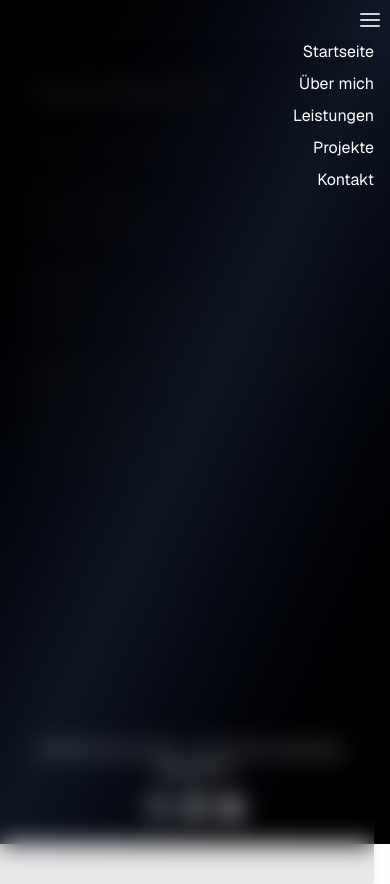
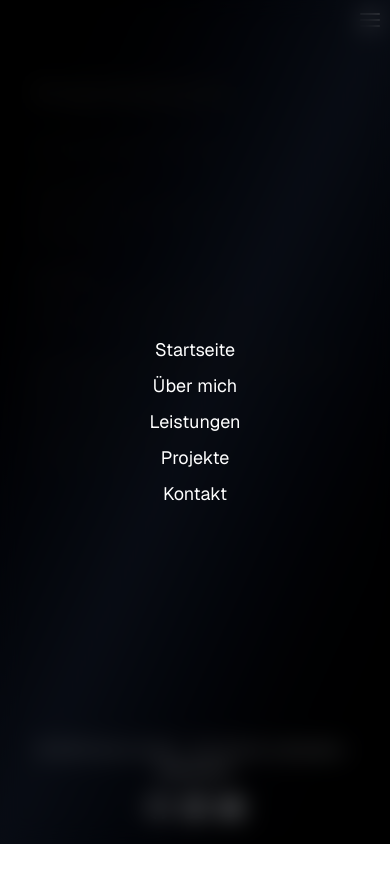
Before and after one commit to AchillesGit/portfolio, a Next.js app: page /impressum in a window 390 px wide. Both pictures are taken after a click on the button "Menü öffnen oder schließen". After the commit the page ends 844 px from the top, so only its background shows below. Built offline with nearby package versions, Linux system fonts and the light colour scheme.

Commit message:
Refactor Header, Impressum, and Services components for improved layout, responsiveness, and content accuracy

```diff
--- a/app/components/header.tsx
+++ b/app/components/header.tsx
@@ -7,7 +7,11 @@ export default function Header() {
   const [menuOpen, setMenuOpen] = useState(false);
 
   return (
-    <header className='p-2 w-full z-50'>
+    <header
+      className={`md:relative sticky top-0 md:bg-transparent p-2 w-full z-50 ${
+        menuOpen ? "" : "bg-black/9 backdrop-blur-md"
+      }`}
+    >
       <nav className='flex justify-end items-center'>
         <div className='hidden md:flex gap-4'>
           <Link
@@ -50,40 +54,23 @@ export default function Header() {
         </button>
       </nav>
       {menuOpen && (
-        <div className='flex flex-col absolute end-4 top-10 items-end space-y-2 md:hidden fade-in bg-black/9 backdrop-blur-md rounded-md shadow-xl w-full h-full'>
-          <Link
-            href='/'
-            onClick={() => setMenuOpen(false)}
-            className='text-white'
-          >
+        <div
+          onClick={() => setMenuOpen(false)}
+          className='fixed inset-0 flex flex-col space-y-2 md:hidden fade-in w-full h-screen bg-black/50 backdrop-blur-md justify-center items-center'
+        >
+          <Link href='/' className='text-white text-lg'>
             Startseite
           </Link>
-          <Link
-            href='/profil'
-            onClick={() => setMenuOpen(false)}
-            className='text-white'
-          >
+          <Link href='/profil' className='text-white text-lg'>
             Über mich
           </Link>
-          <Link
-            href='/leistungen'
-            onClick={() => setMenuOpen(false)}
-            className='text-white'
-          >
+          <Link href='/leistungen' className='text-white text-lg'>
             Leistungen
           </Link>
-          <Link
-            href='/projekte'
-            onClick={() => setMenuOpen(false)}
-            className='text-white'
-          >
+          <Link href='/projekte' className='text-white text-lg'>
             Projekte
           </Link>
-          <Link
-            href='/kontakt'
-            onClick={() => setMenuOpen(false)}
-            className='text-white'
-          >
+          <Link href='/kontakt' className='text-white text-lg'>
             Kontakt
           </Link>
         </div>
--- a/app/impressum/page.tsx
+++ b/app/impressum/page.tsx
@@ -8,17 +8,17 @@ export default function Impressum() {
       <p className='mb-4'>
         Dennis Sadiki
         <br />
-        Musterstraße 123
+        Seelenbinder Straße 134
         <br />
-        12345 Musterstadt
+        12555 Berlin
         <br />
       </p>
       <p className='mb-4'>
         <strong>Kontakt:</strong>
         <br />
-        Telefon: +49 123 456789
+        Telefon: +49 1525 8667891
         <br />
-        E-Mail: info@dennis-sadiki.de
+        E-Mail: dennisadiki@gmail.com
         <br />
       </p>
       <p className='mb-4'>
@@ -26,9 +26,9 @@ export default function Impressum() {
         <br />
         Dennis Sadiki
         <br />
-        Musterstraße 123
+        Seelenbinder Straße 134
         <br />
-        12345 Musterstadt
+        12555 Berlin
         <br />
       </p>
     </section>
--- a/app/layout.tsx
+++ b/app/layout.tsx
@@ -26,8 +26,7 @@ export default function RootLayout({
       </head>
       <body className='antialiased bg-gradient-to-br from-black via-gray-900 to-black bg-fixed bg-no-repeat bg-cover flex flex-col min-h-screen '>
         <Header />
-        {/* flex-1 sorgt dafür, dass main den Platz füllt */}
-        <main className='flex-1'>{children}</main>
+        <main className='flex-1 flex flex-col'>{children}</main>
         <Footer />
       </body>
     </html>
--- a/app/leistungen/page.tsx
+++ b/app/leistungen/page.tsx
@@ -24,10 +24,10 @@ const services = [
 
 export default function Services() {
   return (
-    <section className='p-4 md:p-20 fade-in'>
-      <div className='container mx-auto px-4 text-center'>
-        <h2 className='text-3xl md:text-4xl font-bold mb-10'>
-          Moderne Webentwicklung auf den Punkt{" "}
+    <section className='p-4 md:p-20 fade-in md:grow md:flex md:items-center'>
+      <div className='container mx-auto px-4 text-center md:max-w-300'>
+        <h2 className='text-3xl md:text-4xl font-bold mb-10 md:mb-14'>
+          Moderne Webentwicklung auf den Punkt
         </h2>
         <div className='grid gap-8 md:grid-cols-3'>
           {services.map((service, index) => (
```
